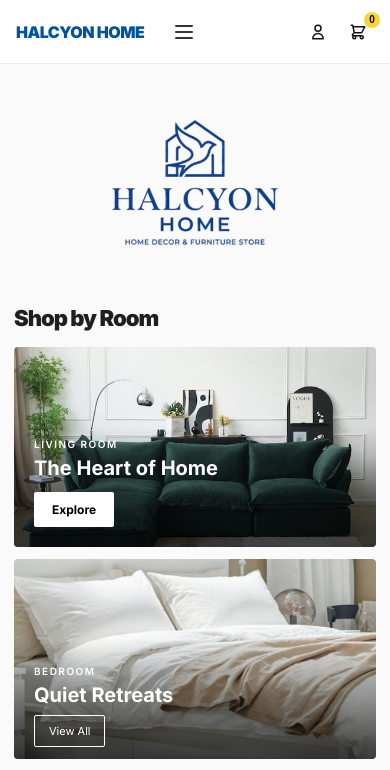
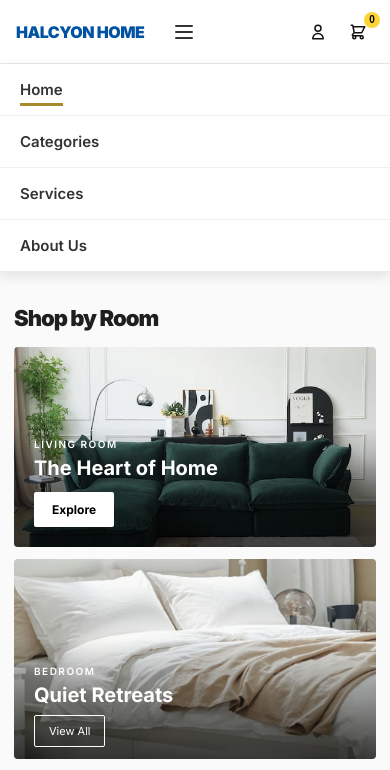
Before and after one commit to azrlll/E-COMMERCE-HALCYON, a plain HTML site: page index.html in a window 390 px wide. Both pictures are taken after a click on the button 184 px from the left and 31 px from the top of the page. Shown: the top 770 px of the page. Drawn offline with Linux system fonts and the light colour scheme.

Commit message:
Implement mobile navigation enhancements with updated styles and event handling

```diff
--- a/css/global.css
+++ b/css/global.css
@@ -434,13 +434,54 @@ button {
         font-size: 16px;
     }
 
+    /* Hide normal nav on mobile but allow mobile-open to show */
     .header-nav {
+        display: block;
+    }
+
+    /* Hide normal nav items on mobile */
+    .header-nav ul {
         display: none;
     }
 
-    /* Mobile hamburger menu */
+    /* Mobile hamburger menu button */
     .mobile-menu-btn {
         display: flex !important;
+    }
+
+    /* Mobile menu open state - slide down below header */
+    .header-nav ul.mobile-open {
+        display: flex !important;
+        position: fixed;
+        top: 64px;
+        left: 0;
+        right: 0;
+        background: #fff;
+        padding: 0;
+        flex-direction: column;
+        z-index: 1000;
+        border-bottom: 1px solid #eaeaea;
+        box-shadow: 0 4px 12px rgba(0, 0, 0, 0.1);
+    }
+
+    .header-nav ul.mobile-open li {
+        padding: 16px 20px;
+        border-bottom: 1px solid #f0f0f0;
+    }
+
+    .header-nav ul.mobile-open li a {
+        font-size: 15px;
+        font-weight: 600;
+        color: #333;
+    }
+
+    .header-nav ul.mobile-open li:last-child {
+        border-bottom: none;
+    }
+
+    /* Hide the logo link inside nav if any */
+    .header-nav .header-logo {
+        display: none;
     }
 
     /* Footer fixes */
--- a/js/global.js
+++ b/js/global.js
@@ -114,7 +114,7 @@ var headerHTML =
         '<header id="global-header">' +
             '<div class="header-left">' +
                 '<div class="header-logo"><a href="index.html">HALCYON HOME</a></div>' +
-                '<button class="mobile-menu-btn" onclick="toggleMobileMenu()" aria-label="Menu">' +
+                '<button class="mobile-menu-btn" aria-label="Menu">' +
                     '<svg fill="none" stroke="currentColor" viewBox="0 0 24 24"><path stroke-linecap="round" stroke-linejoin="round" stroke-width="2" d="M4 6h16M4 12h16M4 18h16"></path></svg>' +
                 '</button>' +
                 '<nav class="header-nav">' +
@@ -245,7 +245,7 @@ var headerHTML =
         });
     }
 
-    // Make dropdown items clickable
+// Make dropdown items clickable
     var dropdownItems = document.querySelectorAll('.dropdown-item');
     if (dropdownItems) {
         dropdownItems.forEach(function(item) {
@@ -258,6 +258,14 @@ var headerHTML =
             });
         });
     }
+
+    // Mobile menu button click handler
+    var mobileMenuBtn = document.querySelector('.mobile-menu-btn');
+    if (mobileMenuBtn) {
+        mobileMenuBtn.addEventListener('click', function() {
+            toggleMobileMenu();
+        });
+    }
 });
 
 // Make functions available globally immediately
```
